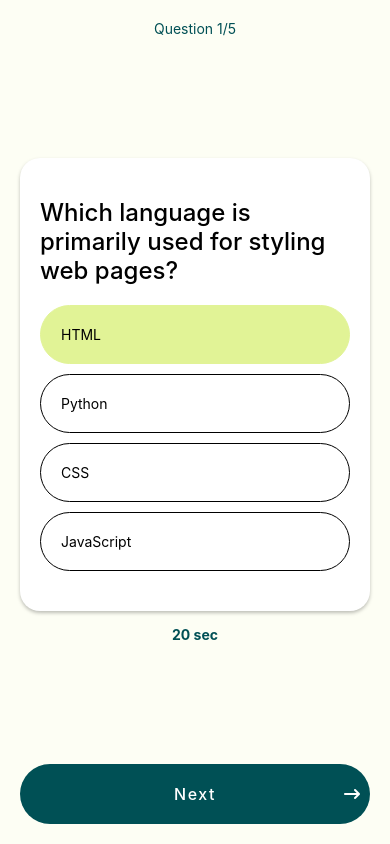
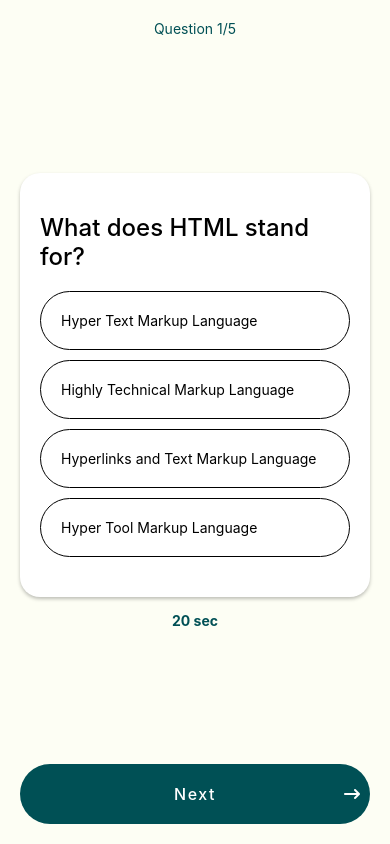
Before and after one commit to myatthiri98/quiz, a React Native app: screen / in a window 390 px wide. Built offline with nearby package versions, Linux system fonts and the light colour scheme.

Commit message:
feat: state management

```diff
--- a/src/app/QuizScreen.tsx
+++ b/src/app/QuizScreen.tsx
@@ -5,21 +5,27 @@
   SafeAreaView,
   Button,
   Pressable,
-} from "react-native"
-import QuestionCard from "../components/QuesitionCard"
-import { FontAwesome6 } from "@expo/vector-icons"
-import questions from "../questions"
-import Card from "../components/Card"
-import CustomButton from "../components/CustomButton"
-
-const question = questions[1]
+} from "react-native";
+import QuestionCard from "../components/QuesitionCard";
+import { FontAwesome6 } from "@expo/vector-icons";
+import questions from "../questions";
+import Card from "../components/Card";
+import CustomButton from "../components/CustomButton";
+import { useState } from "react";
 
 export default function QuizScreen() {
+  const [questionIndex, setQuestionIndex] = useState<number>(0);
+  const question = questions[questionIndex];
+
+  function onNext() {
+    setQuestionIndex((currValue) => currValue + 1);
+  }
+
   return (
     <SafeAreaView style={styles.page}>
       <View style={styles.container}>
         <View>
-          <Text style={styles.title}>Question 1/5</Text>
+          <Text style={styles.title}>Question {questionIndex + 1}/5</Text>
         </View>
         {question ? (
           <View>
@@ -33,7 +39,7 @@
           </Card>
         )}
         <CustomButton
-          onPress={() => console.warn("Pressed")}
+          onPress={onNext}
           title="Next"
           rightIcon={
             <FontAwesome6 name="arrow-right-long" size={16} color="white" />
@@ -41,7 +47,7 @@
         />
       </View>
     </SafeAreaView>
-  )
+  );
 }
 
 const styles = StyleSheet.create({
@@ -64,4 +70,4 @@
     color: "#005055",
     fontWeight: "bold",
   },
-})
+});
--- a/src/components/QuesitionCard.tsx
+++ b/src/components/QuesitionCard.tsx
@@ -1,18 +1,20 @@
-import { View, Text, StyleSheet } from "react-native"
-import AnswerOption from "./AnswerOption"
-import { Question } from "./types"
-import Card from "./Card"
+import { View, Text, StyleSheet } from "react-native";
+import AnswerOption from "./AnswerOption";
+import { Question } from "./types";
+import Card from "./Card";
+import { useState } from "react";
 
 type QuestionCard = {
-  question: Question
-}
+  question: Question;
+};
 
 export default function QuestionCard({ question }: QuestionCard) {
-  const selectedOption = question.options[0]
+  const [selectedOption, setSelectedOption] = useState<string | undefined>();
 
   const onOptionsSelected = (option: string) => {
-    console.warn("Selected: ", option)
-  }
+    setSelectedOption(option);
+    console.warn("Selected option: ", option);
+  };
 
   return (
     <Card title={question.title}>
@@ -27,5 +29,5 @@
         ))}
       </View>
     </Card>
-  )
+  );
 }
```
